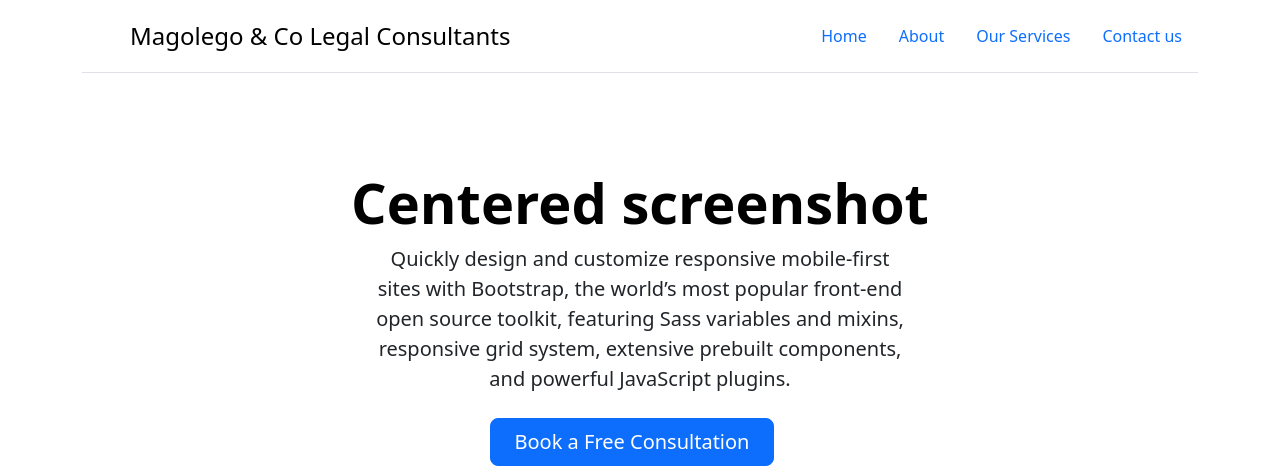
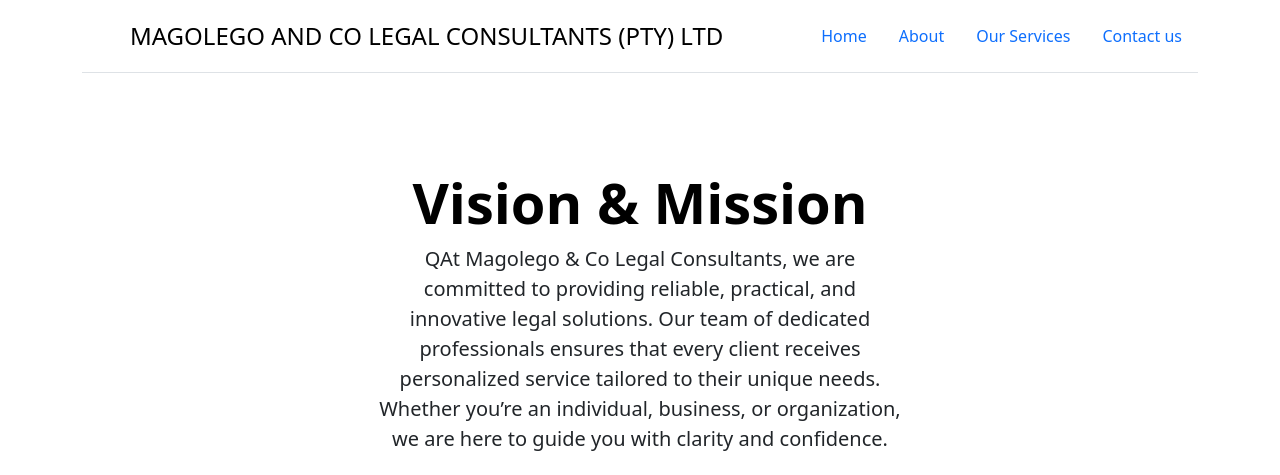
Before and after one commit to PMP-247/Magolego---Co-Consultants, a plain HTML site: page Index.html in a window 1280 px wide. Shown: the top 475 px of the page. Drawn offline with nearby package versions, Linux system fonts and the light colour scheme.

Commit message:
Incomplete business web project

```diff
--- a/Index.html
+++ b/Index.html
@@ -13,7 +13,7 @@
         <header class="d-flex flex-wrap justify-content-center py-3 mb-4 border-bottom">
           <a href="/" class="d-flex align-items-center mb-3 mb-md-0 me-md-auto link-body-emphasis text-decoration-none">
             <svg class="bi me-2" width="40" height="32"><use xlink:href="#bootstrap"/></svg>
-            <span class="fs-4"> Magolego & Co Legal Consultants</span>
+            <span class="fs-4"> MAGOLEGO AND CO LEGAL CONSULTANTS (PTY) LTD</span>
           </a>
 
           <ul class="nav nav-pills">
@@ -28,9 +28,10 @@
 <!-- Hero Section -->
 
 <div class="px-4 pt-5 my-5 text-center border-bottom">
-    <h1 class="display-4 fw-bold text-body-emphasis">Centered screenshot</h1>
+    <h1 class="display-4 fw-bold text-body-emphasis">Vision & Mission</h1>
     <div class="col-lg-6 mx-auto">
-      <p class="lead mb-4">Quickly design and customize responsive mobile-first sites with Bootstrap, the world’s most popular front-end open source toolkit, featuring Sass variables and mixins, responsive grid system, extensive prebuilt components, and powerful JavaScript plugins.</p>
+      <p class="lead mb-4">QAt Magolego & Co Legal Consultants, we are committed to providing reliable, practical, and innovative legal solutions.
+        Our team of dedicated professionals ensures that every client receives personalized service tailored to their unique needs. Whether you’re an individual, business, or organization, we are here to guide you with clarity and confidence.</p>
       <div class="d-grid gap-2 d-sm-flex justify-content-sm-center mb-5">
         <button type="button" class="btn btn-primary btn-lg px-4 me-sm-3">Book a Free Consultation </button>
 
@@ -62,7 +63,7 @@
             </div>
           </div>
         </div>
-        <div class="col">
+         <div class="col">
           <div class="card shadow-sm">
             <svg class="bd-placeholder-img card-img-top" width="100%" height="225" xmlns="http://www.w3.org/2000/svg" role="img" aria-label="Placeholder: Thumbnail" preserveAspectRatio="xMidYMid slice" focusable="false"><title>Placeholder</title><rect width="100%" height="100%" fill="#55595c"/><text x="50%" y="50%" fill="#eceeef" dy=".3em">Thumbnail</text></svg>
             <div class="card-body">
```
Also changed, not shown: Images/pexels-ekaterina-bolovtsova-6077797.jpg (added), Images/pexels-ron-lach-9870133.jpg (added), 4 other files.
